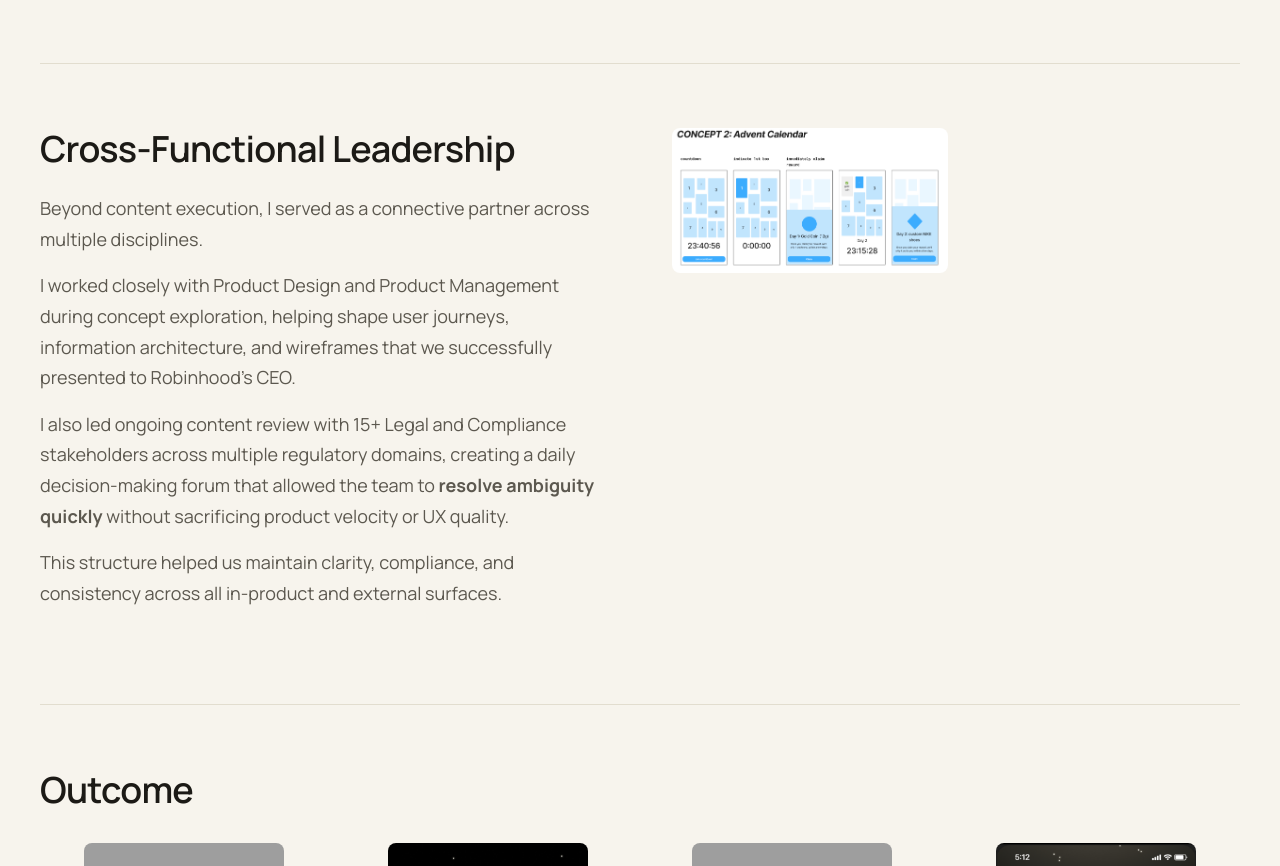
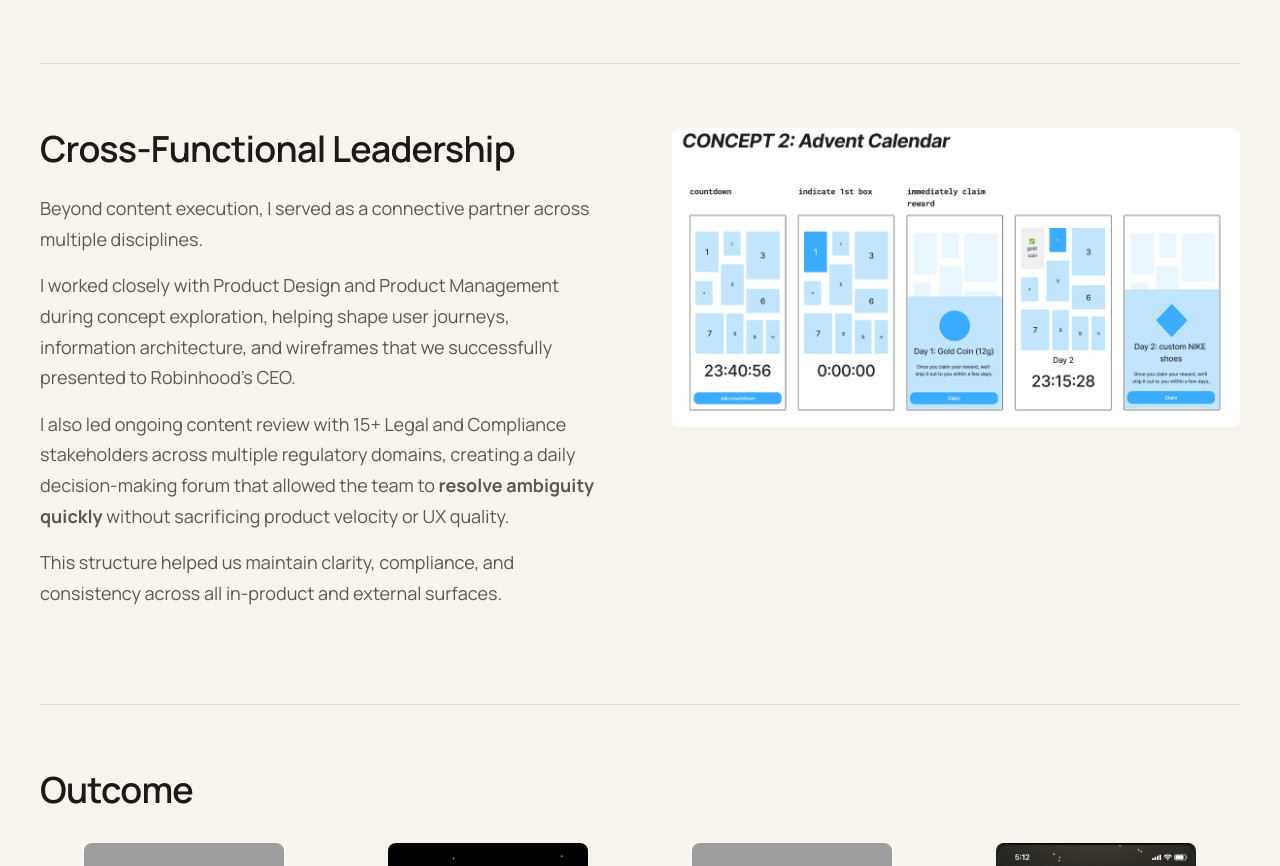
Before and after one commit to cameronliquori/Cameron-portfolio, a Next.js app: page /work/hood-holidays in a window 1280 px wide. Shown: the part 4720-5586 px from the top of the page. Built offline with nearby package versions, Linux system fonts and the light colour scheme; grey boxes are pictures that could not be loaded.

Commit message:
Update CaseStudySection.tsx

```diff
--- a/components/CaseStudySection.tsx
+++ b/components/CaseStudySection.tsx
@@ -55,11 +55,11 @@
           <div className={textWidthClass}>
             <SectionBody section={section} />
           </div>
-          <div className="grid grid-cols-2 gap-4 content-start">
-            {section.images!.map((img) => (
-              <ArtifactBlock key={img.id} src={img.src} caption={img.caption} aspect={img.aspect ?? "aspect-[9/19]"} />
-            ))}
-          </div>
+          <div className={section.images!.length === 1 ? "flex flex-col" : "grid grid-cols-2 gap-4 content-start"}>
+  {section.images!.map((img) => (
+    <ArtifactBlock key={img.id} src={img.src} caption={img.caption} aspect={img.aspect ?? "aspect-[9/19]"} />
+  ))}
+</div>
         </div>
         {hasMetrics && (
           <div className="mt-10">
```
